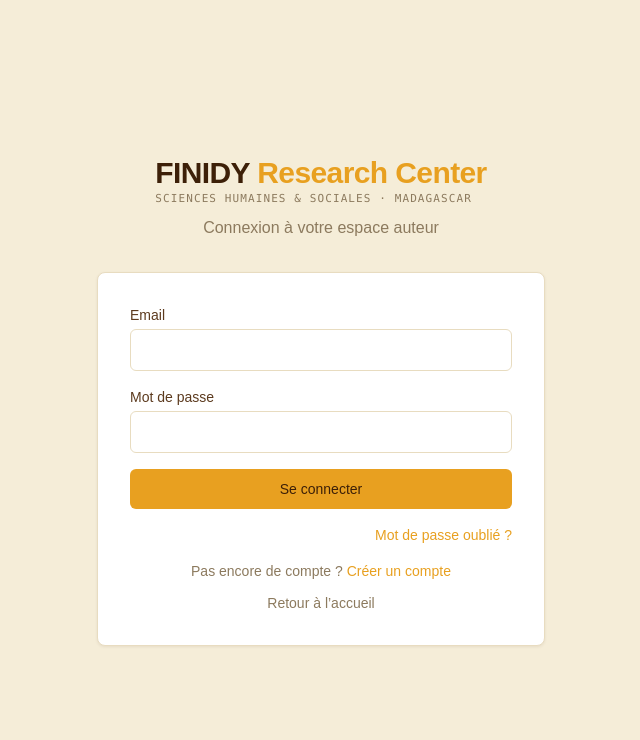
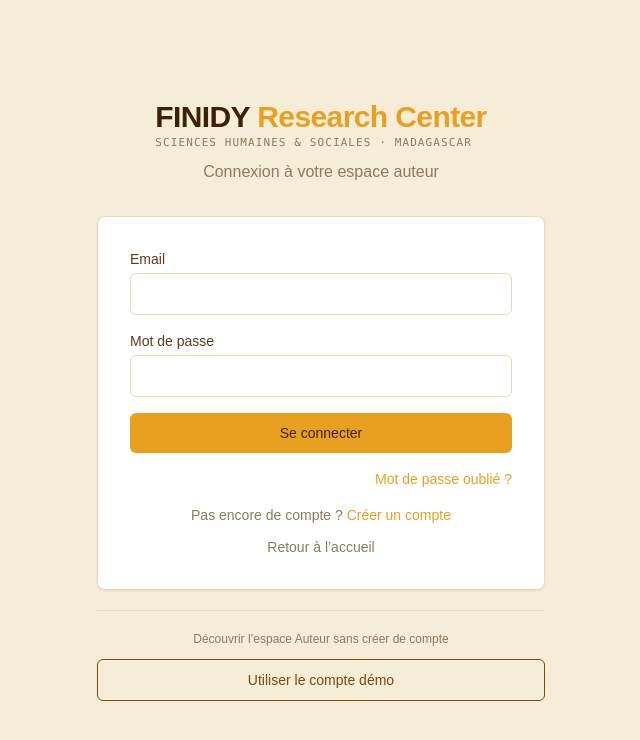
Before and after one commit to ElvinaArthur/finidy, a Next.js app: page /auth/connexion in a window 1280 px wide. Shown: the top 740 px of the page, without its empty margins (319-959 px from the left). Built offline with nearby package versions, Linux system fonts and the light colour scheme; no server answers.

Commit message:
feat: add demo account autofill

```diff
--- a/app/(main)/auth/connexion/page.tsx
+++ b/app/(main)/auth/connexion/page.tsx
@@ -4,6 +4,11 @@
 import { useRouter } from 'next/navigation'
 import Link from 'next/link'
 import Logo from '@/components/layout/Logo'
+
+const DEMO_ACCOUNT = {
+  email: 'test@nihary.mg',
+  password: 'DemoFinidy2026!',
+}
 
 export default function ConnexionPage() {
   const router = useRouter()
@@ -58,6 +63,19 @@
           </p>
           <Link href="/" className="mt-3 block text-center text-sm text-nihary-gris hover:text-nihary-or hover:underline">Retour à l’accueil</Link>
         </div>
+        <div className="mt-5 border-t border-nihary-sable-fonce pt-5 text-center">
+          <p className="mb-3 text-xs text-nihary-gris">Découvrir l’espace Auteur sans créer de compte</p>
+          <button
+            type="button"
+            onClick={() => {
+              setForm(DEMO_ACCOUNT)
+              setError('')
+            }}
+            className="btn-outline w-full justify-center"
+          >
+            Utiliser le compte démo
+          </button>
+        </div>
       </div>
     </div>
   )
```
Also changed, not shown: scripts/configure-demo-account.ts (added, +28 -0 lines).
